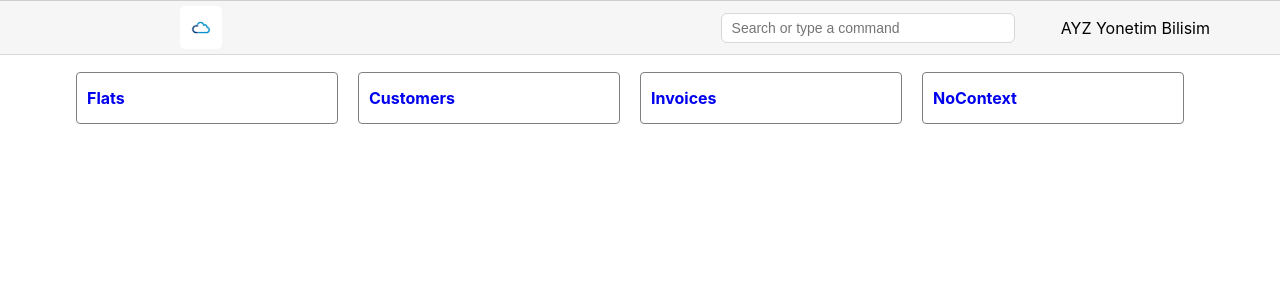
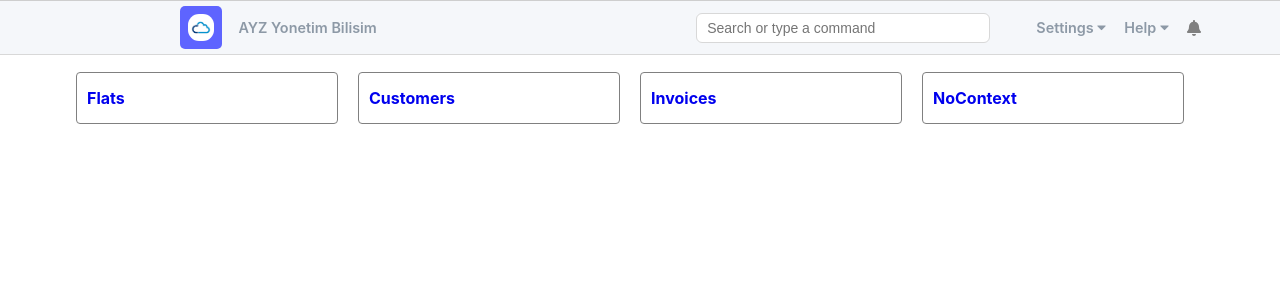
Before and after one commit to unsel/cloudERP, a React (Create React App) app: page / in a window 1280 px wide. Shown: the top 300 px of the page. Built offline with nearby package versions, Linux system fonts and the light colour scheme.

Commit message:
added FontAwesome and styled Toolbar

```diff
--- a/package.json
+++ b/package.json
@@ -3,6 +3,11 @@
   "version": "0.1.0",
   "private": true,
   "dependencies": {
+    "@fortawesome/fontawesome-svg-core": "^1.2.30",
+    "@fortawesome/free-brands-svg-icons": "^5.14.0",
+    "@fortawesome/free-regular-svg-icons": "^5.14.0",
+    "@fortawesome/free-solid-svg-icons": "^5.14.0",
+    "@fortawesome/react-fontawesome": "^0.1.11",
     "@testing-library/jest-dom": "^4.2.4",
     "@testing-library/react": "^9.5.0",
     "@testing-library/user-event": "^7.2.1",
--- a/src/App.js
+++ b/src/App.js
@@ -3,9 +3,14 @@ import { Route, Switch, Redirect} from 'react-router-dom';
 // import { connect } from 'react-redux';
 import Spinner from './components/UI/Spinner/Spinner';
 
+import { library } from '@fortawesome/fontawesome-svg-core'
+import { fab } from '@fortawesome/free-brands-svg-icons'
+import { faCheckSquare, faBell,faCaretDown } from '@fortawesome/free-solid-svg-icons'
+
 import Layout from './hoc/Layout/Layout';
 import Rootpage from './containers/RootPage/Rootpage';
 
+library.add(fab,faCheckSquare,faBell,faCaretDown)
 
 const App = props => {
 
--- a/src/components/Customer/Customer.js
+++ b/src/components/Customer/Customer.js
@@ -13,6 +13,7 @@ const Customer = ( props ) => {
 
     return (
         <div className={classes.Customer}>
+            <input type="checkbox"/>
             <p> <strong>{props.name}</strong></p>
             <p> <strong>USD {Number.parseFloat( props.revenue).toFixed( 2 )}</strong></p>
             <p> <strong>{Number.parseFloat( props.workers).toFixed( 0 )}</strong></p>
--- a/src/components/Customer/Customer.module.css
+++ b/src/components/Customer/Customer.module.css
@@ -1,11 +1,15 @@
 .Customer {
     border: 1px solid #eee;
     box-shadow: 0 2px 1px #ccc;
-    padding: 3px 10px;
+    padding: 0px 10px;
     margin: 4px auto;
     box-sizing: border-box;
 }
-
+.Customer input{
+    float: left;
+    margin-top: 18px;
+    margin-right: 10px;
+}
 .Customer p{
     display: inline-block;
     width: 20%;
--- a/src/components/Logo/Logo.module.css
+++ b/src/components/Logo/Logo.module.css
@@ -1,5 +1,5 @@
 .Logo {
-    background-color: white;
+    background-color: #5E64FF;
     padding: 8px;
     height: 100%;
     box-sizing: border-box;
@@ -8,4 +8,5 @@
 
 .Logo img {
     height: 100%;
+    border-radius: 11px;
 }
--- a/src/components/Navigation/NavigationItems/NavigationItems.js
+++ b/src/components/Navigation/NavigationItems/NavigationItems.js
@@ -1,11 +1,12 @@
 import React from 'react';
 
+import { FontAwesomeIcon } from '@fortawesome/react-fontawesome'
 import classes from './NavigationItems.module.css';
 // import NavigationItem from './NavigationItem/NavigationItem';
 
 const navigationItems = ( props ) => (
     <ul className={classes.NavigationItems}>
-        <span>AYZ Yonetim Bilisim</span>
+        <FontAwesomeIcon icon="bell" color="gray"/>&nbsp;&nbsp;
         {/* {!props.isAuthenticated
             ? <NavigationItem link="/auth">Authenticate</NavigationItem>
             : <NavigationItem link="/logout">Logout</NavigationItem>} */}
--- a/src/components/Navigation/Toolbar/Toolbar.js
+++ b/src/components/Navigation/Toolbar/Toolbar.js
@@ -1,5 +1,5 @@
 import React from 'react';
-
+import { FontAwesomeIcon } from '@fortawesome/react-fontawesome'
 import classes from './Toolbar.module.css';
 import Logo from '../../Logo/Logo';
 import NavigationItems from '../NavigationItems/NavigationItems';
@@ -9,8 +9,14 @@ const toolbar = ( props ) => (
         <div className={classes.Logo}>
             <Logo />
         </div>
+        &emsp;
+        <span className={classes.ToolbarText}>  AYZ Yonetim Bilisim</span>
         <div className={classes.Searchbar}>
-            <input type="text" placeholder=" Search or type a command"></input>
+            <input type="text" placeholder=" Search or type a command"/>
+        </div>
+        <div className={classes.ToolbarText}>
+            Settings <FontAwesomeIcon icon="caret-down"/>&emsp;
+            Help <FontAwesomeIcon icon="caret-down"/> &emsp;
         </div>
         <nav className={classes.DesktopOnly}>
             <NavigationItems isAuthenticated={props.isAuth} />
--- a/src/components/Navigation/Toolbar/Toolbar.module.css
+++ b/src/components/Navigation/Toolbar/Toolbar.module.css
@@ -4,7 +4,7 @@
     position: fixed;
     top: 0;
     left: 0;
-    background-color: #f6f6f6;
+    background-color: #F5F7FA;
     display: flex;
     /* justify-content: space-between; */
     align-items: center;
@@ -14,10 +14,16 @@
     border-top: 1px solid #cecece;
     border-bottom: 1px solid #d8d8d8;
 }
+.ToolbarText{
+    color:#8d99a6;
+    font-weight: 600;
+    font-size: 0.9em;
+}
 
 .Toolbar nav {
     height: 100%;
 }
+
 .Searchbar input[type=text] {
     float: right;
     padding: 6px;
--- a/src/containers/Customers/Customers.js
+++ b/src/containers/Customers/Customers.js
@@ -78,6 +78,7 @@ const Customers = props => {
   )
   const headDiv = (
     <div className={classes.HeadDiv}>
+            <input type="checkbox"/>
             <p onClick={()=>{setSortFilter("name")}}> <strong>Full Name</strong></p>
             <p onClick={()=>{setSortFilter("revenue")}}> <strong>Revenue </strong></p>
             <p onClick={()=>{setSortFilter("workers")}}> <strong>Workers</strong></p>
--- a/src/containers/Customers/Customers.module.css
+++ b/src/containers/Customers/Customers.module.css
@@ -44,7 +44,11 @@
     box-sizing: border-box;
     background-color: #F7FAFC;
 }
-
+.HeadDiv input{
+    float: left;
+    margin-top: 15px;
+    margin-right: 10px;
+}
 .HeadDiv p{
     display: inline-block;
     width: 20%;
```
Also changed, not shown: 1 other file (tests, documents, lock files or other folders).
